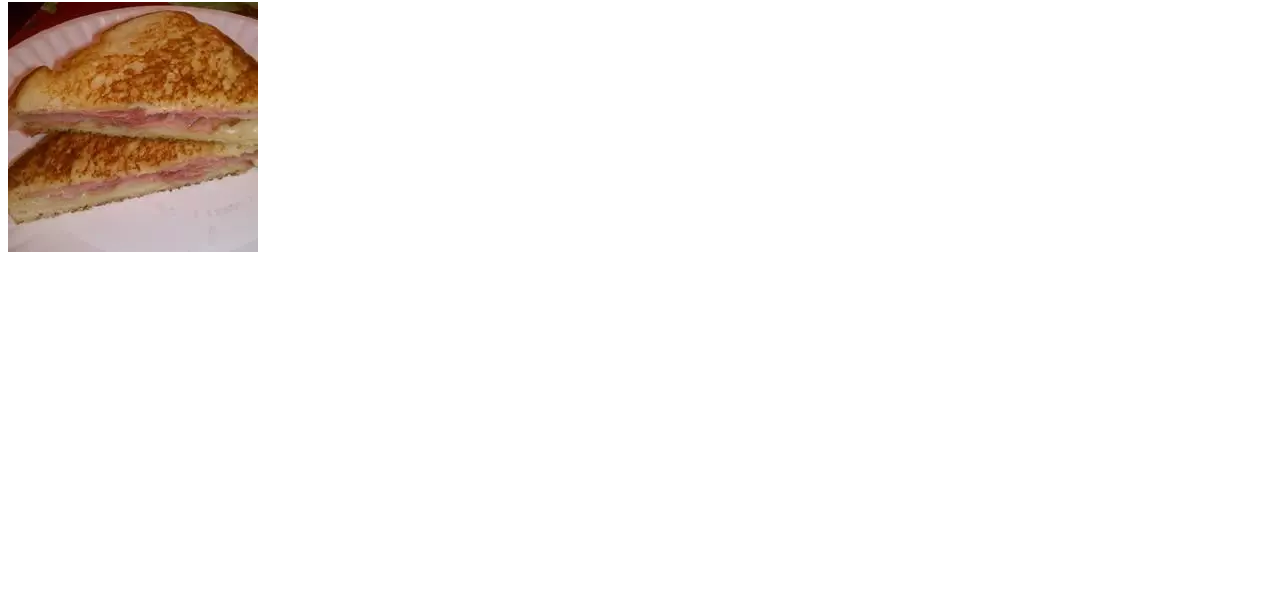
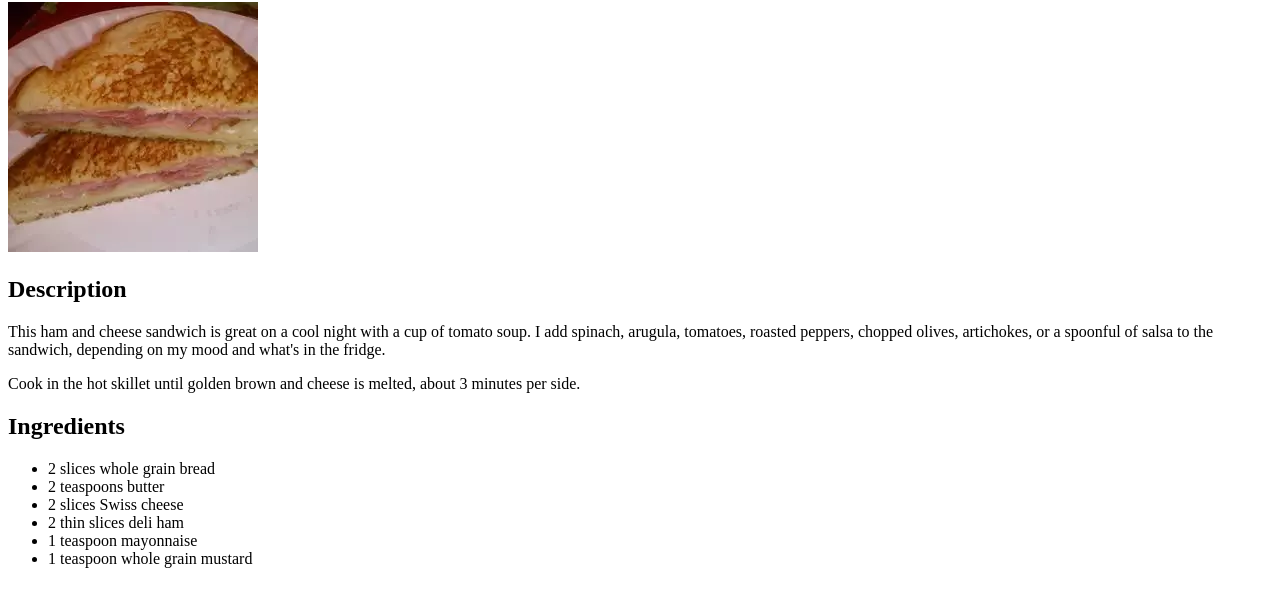
Before and after one commit to GeneRIXGMI/odin-recipes, a plain HTML site: page recipes/ham-and-cheese-sandwich.html in a window 1280 px wide. Shown: the part 78-684 px from the top of the page. Drawn offline with Linux system fonts and the light colour scheme.

Commit message:
Add description and ingreditens to ham-and-cheese

```diff
--- a/recipes/ham-and-cheese-sandwich.html
+++ b/recipes/ham-and-cheese-sandwich.html
@@ -7,5 +7,19 @@
 <body>
     <h1>Christy's Awesome Hot Ham and Cheese</h1>
     <img src="ham-and-cheese.webp" alt="Chicken and Dumplings Casserole">
+    <h2>Description</h2>
+    <p>This ham and cheese sandwich is great on a cool night with a cup of tomato soup.
+        I add spinach, arugula, tomatoes, roasted peppers, chopped olives, artichokes, or a spoonful of salsa to the sandwich,
+        depending on my mood and what's in the fridge.</p>
+    <p>Cook in the hot skillet until golden brown and cheese is melted, about 3 minutes per side.</p>
+    <h2>Ingredients</h2>
+    <ul>
+        <li>2 slices whole grain bread</li>
+        <li>2 teaspoons butter</li>
+        <li>2 slices Swiss cheese</li>
+        <li>2 thin slices deli ham</li>
+        <li>1 teaspoon mayonnaise</li>
+        <li>1 teaspoon whole grain mustard</li>
+    </ul>
 </body>
 </html>
```
